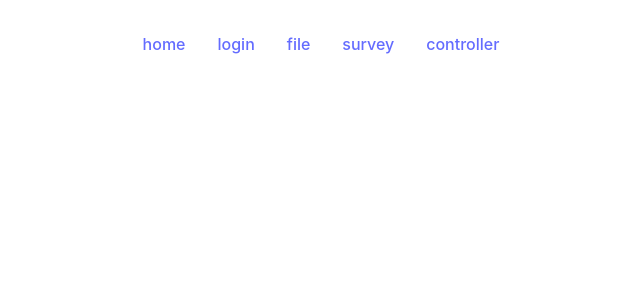
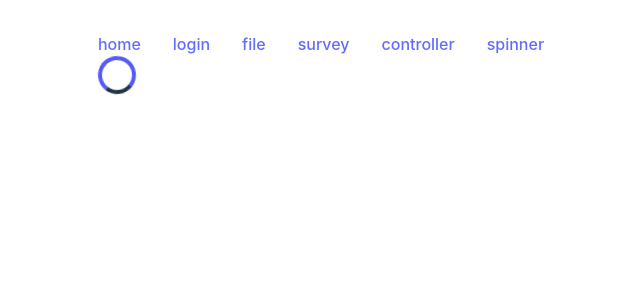
Before and after one commit to noname2048/bz-react-form-practice, a React (Vite) app in the folder frontend/: page /spinner in a window 1280 px wide. Shown: the top 300 px of the page, without its empty margins (319-959 px from the left). Built offline with nearby package versions, Linux system fonts and the light colour scheme.

Commit message:
feat: add props in spinner

```diff
--- a/frontend/src/App.jsx
+++ b/frontend/src/App.jsx
@@ -6,6 +6,7 @@ import Main from "./components/Main";
 import FileForm from "./components/FileForm";
 import SurveyForm from "./components/SurveyForm.jsx";
 import ControllerForm from "./components/ControllerForm.jsx";
+import Spinner from "./components/Spinner";
 
 function App() {
   return (
@@ -17,6 +18,7 @@ function App() {
         <Route path="/file" element={<FileForm />} />
         <Route path="/survey" element={<SurveyForm />} />
         <Route path="/controller" element={<ControllerForm />} />
+        <Route path="/spinner" element={<Spinner />} />
       </Routes>
     </div>
   );
--- a/frontend/src/components/Navbar.jsx
+++ b/frontend/src/components/Navbar.jsx
@@ -10,6 +10,7 @@ export default function Navbar() {
       <a href="/file">file</a>
       <a href="/survey">survey</a>
       <a href="/controller">controller</a>
+      <a href="/spinner">spinner</a>
     </NavContainer>
   );
 }
--- a/frontend/src/components/Spinner.tsx
+++ b/frontend/src/components/Spinner.tsx
@@ -1,8 +1,13 @@
 import { ReactElement } from "react";
 import styled from "styled-components";
 
-const Spinner = () => {
-  return <Circle />;
+const Spinner = (props: {
+  spinnerSize: string;
+  color: string;
+  text: string;
+}) => {
+  const { spinnerSize, color, text } = props;
+  return <Circle spinnerSize={spinnerSize} color={color} text={text} />;
 };
 
 export default Spinner;
@@ -12,9 +17,9 @@ const Circle = styled.div<{}>`
   border: 4px solid #535bf2;
   width: 30px;
   height: 30px;
-  border-top: #213547;
+  border-top: 4px solid #213547;
 
-  animation: 3s infinite linear rotate;
+  animation: 1s infinite linear rotate;
   @keyframes rotate {
     from {
       transform: rotate(0deg);
```
